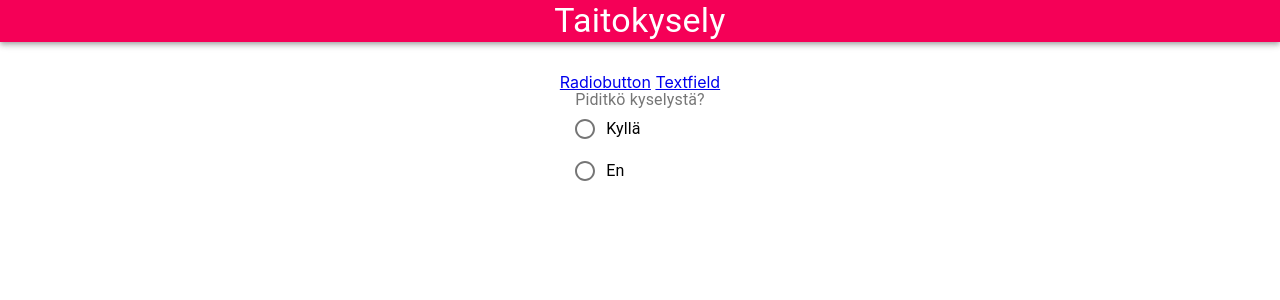
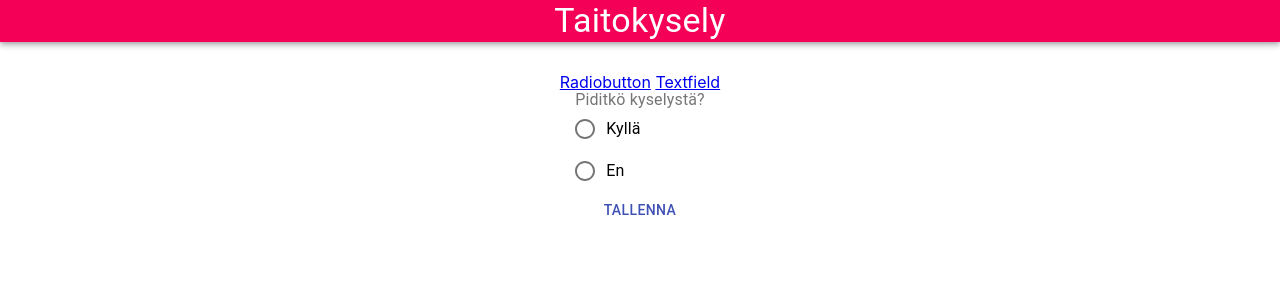
Before and after one commit to ohjelmistoprojekti1ryhma5/taitokyselyfront, a React (Create React App) app: page / in a window 1280 px wide. Shown: the top 300 px of the page. Built offline with nearby package versions, Linux system fonts and the light colour scheme; no server answers.

Commit message:
posttoiminto

```diff
--- a/src/components/AddAnswer.js
+++ b/src/components/AddAnswer.js
@@ -7,16 +7,18 @@ function AddAnswer(props){
     })
 
     const handleSave = () => {
+        console.log(props)
+        setAnswer({answerName: props.value})
         props.addNewAnswer(answer)
         }
 
-    const inputChanged = (event) => {
-            setAnswer({...answer, [event.target.name]: event.target.value})
-        }
+    /*const inputChanged = (event) => {
+            setAnswer('ei')
+        }*/
 
     return(
         <div>
-            <Button onClick={handleSave} value={answer.answerName} onChange={inputChanged} color="primary">
+            <Button onClick={handleSave} value={answer.answerName}  color="primary">
               Tallenna
             </Button>
         </div>
--- a/src/components/Radiobutton.js
+++ b/src/components/Radiobutton.js
@@ -43,18 +43,20 @@ const fetchAnswer = () => {
   .catch(err => console.error(err))
 };
 
-// Vastauksen post-kokeilua, ei toiminnassa
+// Vastauksen post-kokeilua, ei toiminnassa ************
 
-/*const addNewAnswer = () => {
-  fetch('https://taitokysely.herokuapp.com/answers',
+const addNewAnswer = (newAnswer) => {
+  console.log(newAnswer)
+  fetch('https://taitokysely.herokuapp.com/save',
   {
     method: 'POST',
-    body: ('newAnswer'),
+
+    body: JSON.stringify(newAnswer),
     headers: { 'Content-type' : 'application/json' }
   })
   .then(_ => fetchAnswer())
   .catch(err => console.error(err))
-}*/
+}
 
 // Testi fetchaus dataa varten *****************
 
@@ -78,7 +80,7 @@ const fetchAnswer = () => {
       </FormControl>
       <div>{answers}</div>
       <div>{question}</div>
-      {/*<AddAnswer addNewAnswer={addNewAnswer}/>*/}
+      <AddAnswer addNewAnswer={addNewAnswer} value={value}/>
     </div>
     );
   }
```
